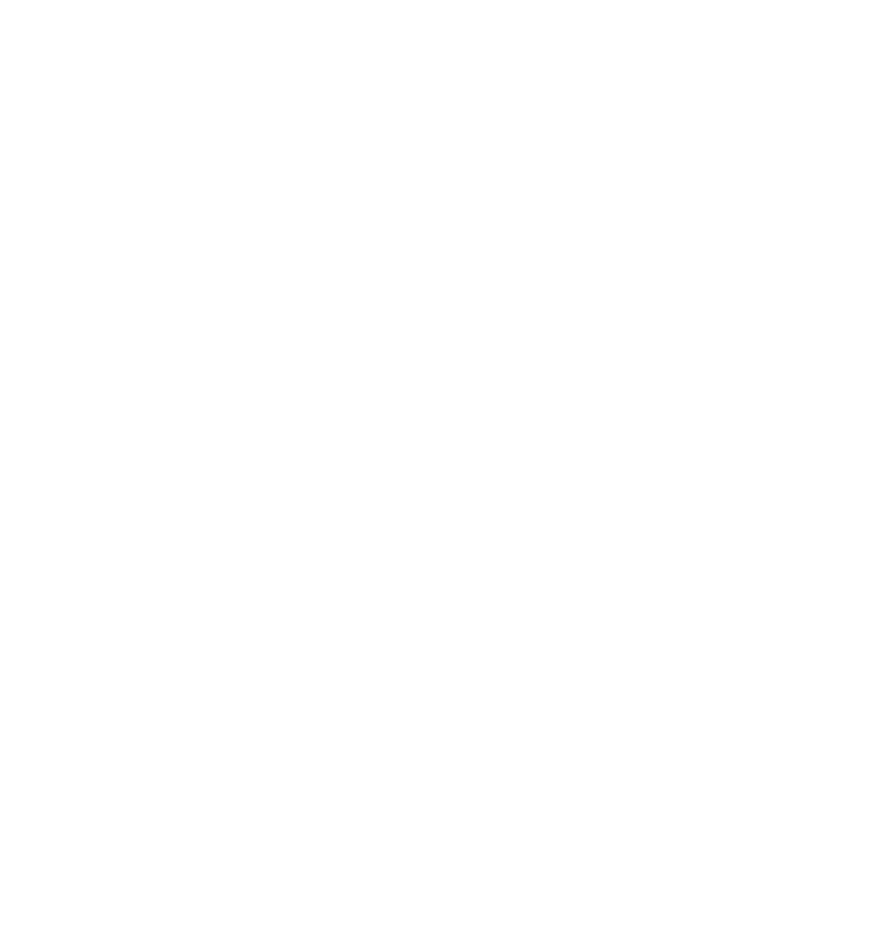
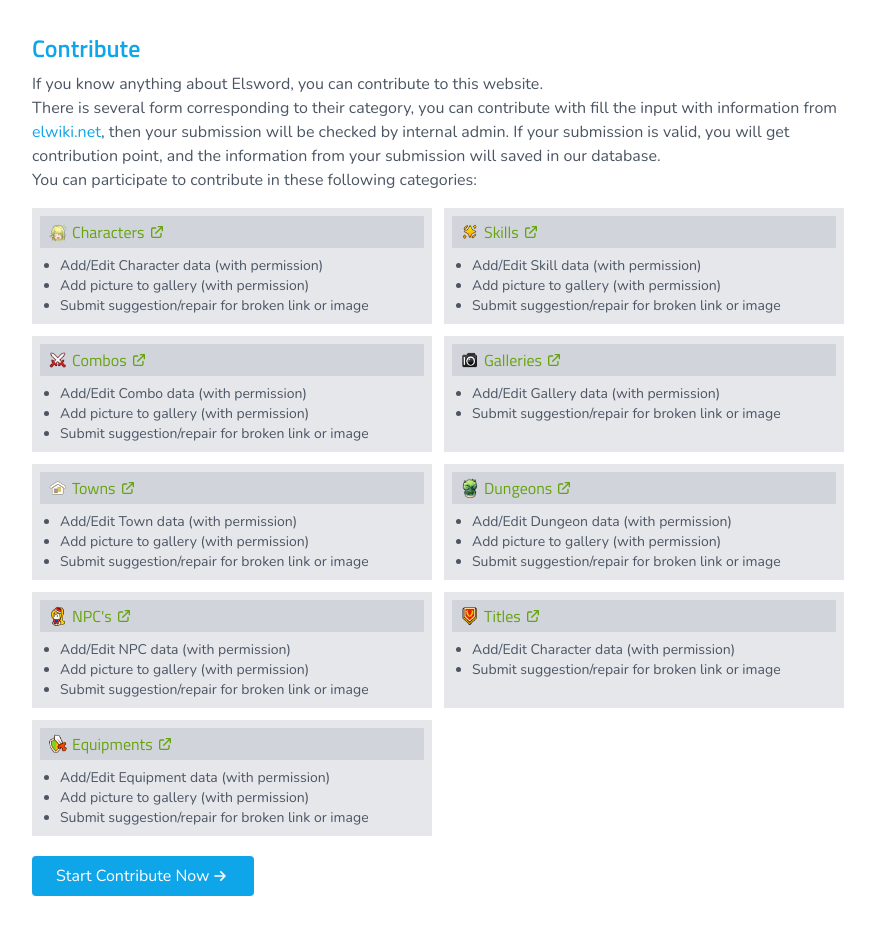
Before and after one commit to kukuhBaiquni/type-fun, a Next.js app: page / in a window 1280 px wide. Shown: the part 1060-1994 px from the top of the page, without its empty margins (202-1077 px from the left). Before the commit the page ends 1100 px from the top, so only its background shows below. Built offline with nearby package versions, Linux system fonts and the light colour scheme.

Commit message:
add contribution section

```diff
--- /dev/null
+++ b/src/components/sections/contribution.tsx
@@ -0,0 +1,51 @@
+/* eslint-disable @next/next/no-img-element */
+import { ExternalLinkIcon, ArrowSmRightIcon } from '@heroicons/react/outline'
+import Link from 'next/link'
+import Image from 'next/image'
+import CONTRIBUTION from 'constant/contribution'
+
+const elwiki = <a className='text-sky-500 hover:underline' href='https://elwiki.net' rel='noreferrer' target='_blank'>elwiki.net</a>
+
+const Contribution = () => (
+  <section className='mt-8'>
+    <h3 className='text-2xl font-semibold font-titillium text-sky-500'>Contribute</h3>
+    <p className='mt-2'>
+      If you know anything about Elsword, you can contribute to this website.
+    </p>
+    <p>
+      There is several form corresponding to their category, you can contribute with fill the
+      input with information from {elwiki}, then your submission will be checked by internal
+      admin. If your submission is valid, you will get contribution point, and the information
+      from your submission will saved in our database.
+    </p>
+    <p>You can participate to contribute in these following categories: </p>
+    <div className='grid grid-cols-1 sm:grid-cols-2 2xl:grid-cols-3 gap-3 mt-4 text-sm'>
+      {CONTRIBUTION.map((item) => (
+        <div className='bg-paper-general px-2 py-2 relative transition-general' key={item.name}>
+          <Link href={item.path}>
+            <a className='font-titillium text-base hover:underline text-lime-600 flex items-center py-1 px-2 bg-gray-300 dark:bg-gray-700 transition-general'>
+              <Image alt={item.name} className='object-cover' height={20} src={item.img} width={20} />
+              <span className='mx-1'>{item.name}</span>
+              <ExternalLinkIcon className='w-4 h-4' />
+            </a>
+          </Link>
+          <ul className='list-disc pl-5 pr-1 mt-2 text-general'>
+            {item.list.map((act, index) => (
+              <li key={index}>{act}</li>
+            ))}
+          </ul>
+        </div>
+      ))}
+    </div>
+    <button className='bg-sky-500 hover:bg-sky-600 text-white rounded transition-all duration-300 mt-5' type='button'>
+      <Link href='/contribution'>
+        <a className='flex items-center px-6 py-2 hover:underline'>
+          Start Contribute Now
+          <ArrowSmRightIcon className='w-5 h-5' />
+        </a>
+      </Link>
+    </button>
+  </section>
+)
+
+export default Contribution
--- a/src/pages/index.tsx
+++ b/src/pages/index.tsx
@@ -5,6 +5,7 @@
 import Alert from 'components/common/alert'
 import Welcome from 'components/sections/welcome'
 import RelatedArticles from 'components/sections/related-articles'
+import Contribution from 'components/sections/contribution'
 
 const alertContent = (
   <p className='ml-3'>
@@ -25,8 +26,8 @@
       <section className='px-2 mb-10'>
         <Welcome />
         <RelatedArticles />
-        {/* <Contribution />
-        <NewsAndUpdate /> */}
+        <Contribution />
+        {/* <NewsAndUpdate /> */}
       </section>
     </main>
   </React.Fragment>
```
Also changed, not shown: 2 other files (tests, documents, lock files or other folders).
